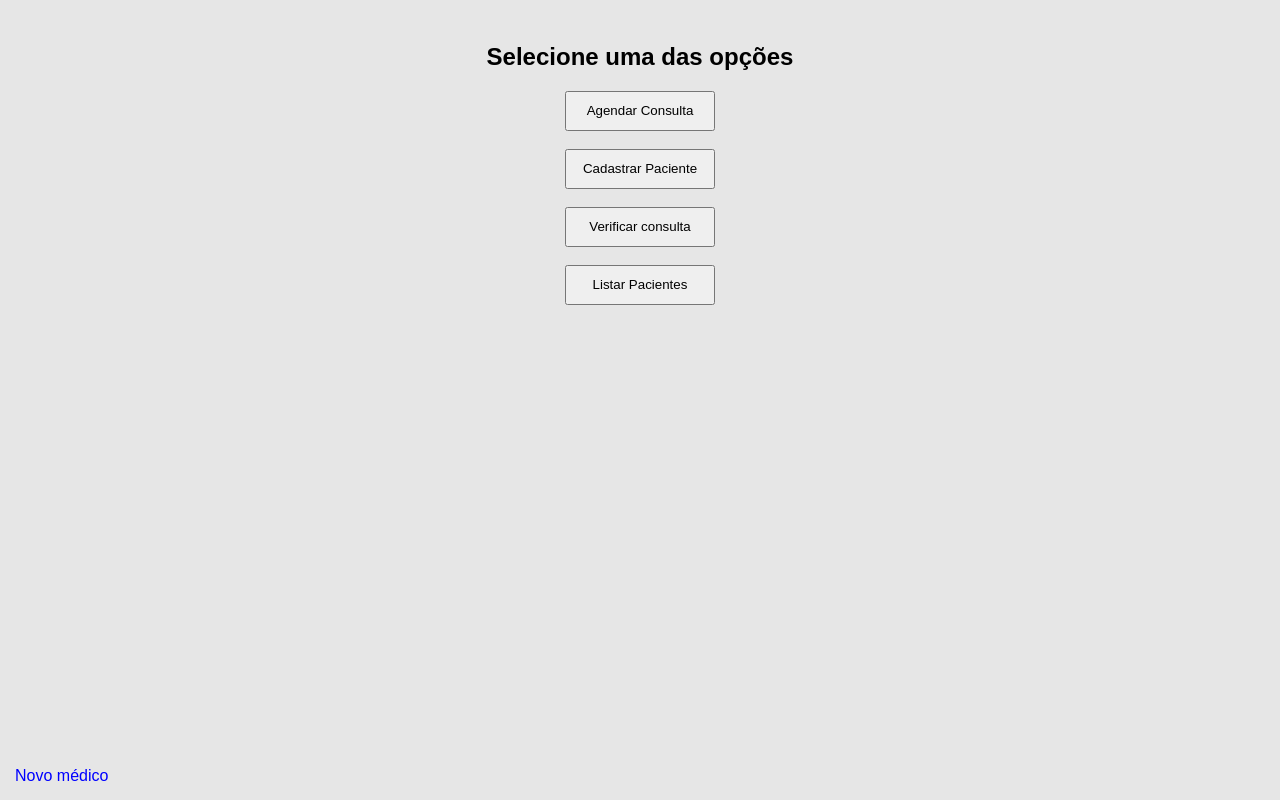
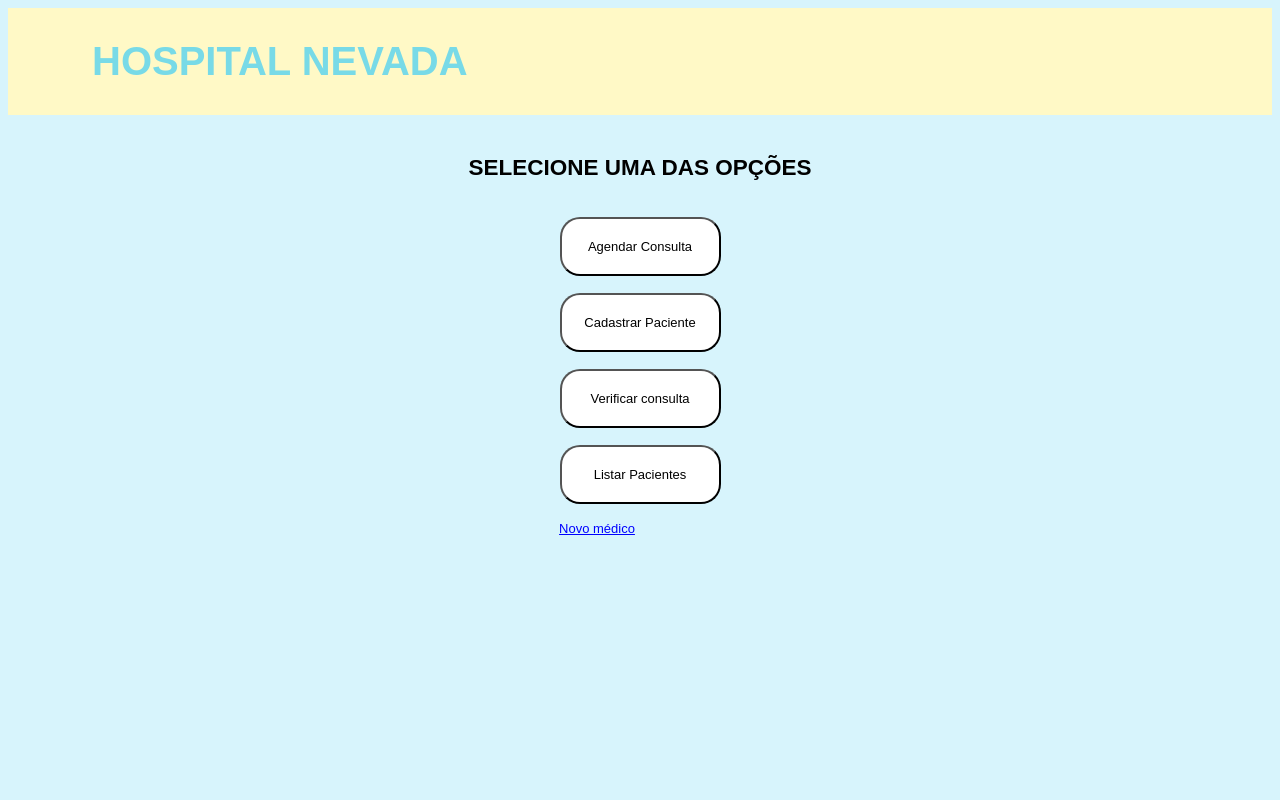
Before and after one commit to SprigganCS/webApp, a website: page index.html in a window 1280 px wide. Drawn offline with Linux system fonts and the light colour scheme.

Commit message:
novos arquivos de estilo

```diff
--- a/Cadastro/cadastro.css
+++ b/Cadastro/cadastro.css
@@ -1,8 +1,14 @@
+body{
+  background-color: #d7f4fc;
+}
 #cadastro{
 	text-align: center;
+  font-family: 'Oswald', sans-serif;
 }
 h1{
 	text-align: center;
+  font-family: 'Oswald', sans-serif;
+  font-size: 17px;
 }
 
 input::-webkit-outer-spin-button,
@@ -10,3 +16,6 @@ input::-webkit-inner-spin-button {
   -webkit-appearance: none;
   margin: 0;
 }
+.butcadastro{
+    border-radius: 20px;
+}
--- a/agendamento/agendamento.css
+++ b/agendamento/agendamento.css
@@ -0,0 +1,9 @@
+body{
+    background-color: #d7f4fc;
+}
+.atext{
+    font-family:'Oswald', sans-serif;
+}
+.acurvado{
+    border-radius: 20px;
+}
--- a/index.html
+++ b/index.html
@@ -7,16 +7,18 @@
     <link href="style.css" rel="stylesheet" type="text/css" />
   </head>
   <body>
+    <div class="bordao" id="bordatext">
+      <h1>HOSPITAL NEVADA</h1>
+    </div>
     <div class="container">
-			<h2>Selecione uma das opções</h2>
-			<button class="opcao" id="agenda">Agendar Consulta </button><br></br>
-			<button class="opcao" id="cadastrar">Cadastrar Paciente</button><br></br>
-			<button class="opcao" id="consultas">Verificar consulta</button><br></br>
-			<button class="opcao" id="lista">Listar Pacientes</button>
-		</div>
-		<div id="novo_medico">
-			<a onclick="window.open
-				('/novoMedico/novoMedico.html','name','width=700,height=650')">Novo médico</a>
+			<h2>SELECIONE UMA DAS OPÇÕES</h2><br>
+			<button class="opcao curvado" id="agenda">Agendar Consulta</button><br></br>
+			<button class="opcao curvado" id="cadastrar">Cadastrar Paciente</button><br></br>
+			<button class="opcao curvado" id="consultas">Verificar consulta</button><br></br>
+		  <button class="opcao curvado" id="lista">Listar Pacientes</button><br></br>
+      <div id="novo_medico"><a onclick="window.open
+        ('/novoMedico/novoMedico.html','name','width=700,height=650')">Novo médico</a>
+    </div>
 		</div>
     <script src="script.js"></script>
   </body>
--- a/lista/lista.css
+++ b/lista/lista.css
@@ -1,7 +1,11 @@
+body{
+    background-color: #d7f4fc;
+}
 main{
     width: 50%;
     margin: 50px auto;
     text-align: center;
+    font-family: 'Oswald', sans-serif;
 }
 
 table{
@@ -16,3 +20,6 @@ table, th, td{
 th, td {
     padding: 5px;
 }
+.butprocurar{
+    border-radius: 20px;
+}
--- a/listaconsultas/listaconsultas.css
+++ b/listaconsultas/listaconsultas.css
@@ -1,6 +1,14 @@
 body{
     text-align: center;
+    background-color: #d7f4fc;
+}
+main{
+    font-family: 'Oswald', sans-serif;
+
 }
 input[type=radio]{
     margin: auto;
 }
+.butconsult{
+    border-radius: 20px;
+}
--- a/novoMedico/novoMedico.css
+++ b/novoMedico/novoMedico.css
@@ -1,3 +1,6 @@
+body{
+    background-color: #d7f4fc;
+}
 #cadastroMedico{
 	text-align: center;
 }
@@ -8,3 +11,6 @@ h1,h2{
 button{
 	padding: 10px;
 }
+.org{
+	font-family: 'Oswald', sans-serif;
+}
--- a/style.css
+++ b/style.css
@@ -1,29 +1,59 @@
 body{
-	background-color: #e6e6e6;
+	background-color: #d7f4fc;
 	font-family: sans-serif;
 }
 .container{
+	font-family: 'Oswald', sans-serif;
 	text-align: center;
+	font-size: 15px;
 	margin: auto;
 	width: 40%;
 	height: 250px;
 	min-width:350px;
-	padding: 15px;
+	padding: 22px;
 }
 
 .opcao{
-	text-align: center;
+	/* text-align: center;
 	vertical-align: middle;
 	width: 150px;
 	height: 40px;
 	outline-width: 2px;
-	outline-color:black;
+	outline-color:black; */
+  background-color: #ffffff; /* Branco */
+  color: rgb(0, 0, 0);
+  padding: 20px;
+  display:-ms-inline-grid;
+  font-size: 13px;
+  margin: auto;
+  cursor: pointer;
+  outline-width: 2px;
+  outline-color:black;
+  width: 161px;
+  height: auto;
 }
+.curvado {border-radius: 20px;}
 
 #novo_medico{
-	position: absolute;
-	bottom: 15px;
-	left: 15px;
+
+	font-size: small;
 	color: blue;
 	cursor: pointer; /*isso faz parecer que é um botão, mas nao é*/
+	text-align:center;
+	text-decoration: underline;
+	padding-right: 86px;
 }
+.bordao{
+	background-color: #fff9c6;
+	border-style:double;
+	border-width: 4px;
+	border-color: #fff9c6;
+	text-align:start;
+	font-size:20px;
+	font-family: 'Oswald', sans-serif;
+	color: #78dae7;
+	font-stretch:extra-expanded;
+}
+#bordatext{
+	padding-left: 80px;
+}
```
Also changed, not shown: Cadastro/cadastro.html (+3 -3 lines), agendamento/agendamento.html (+4 -4 lines), lista/lista.html (+4 -4 lines), listaconsultas/listaconsultas.html (+2 -2 lines), novoMedico/novoMedico.html (+2 -2 lines).
